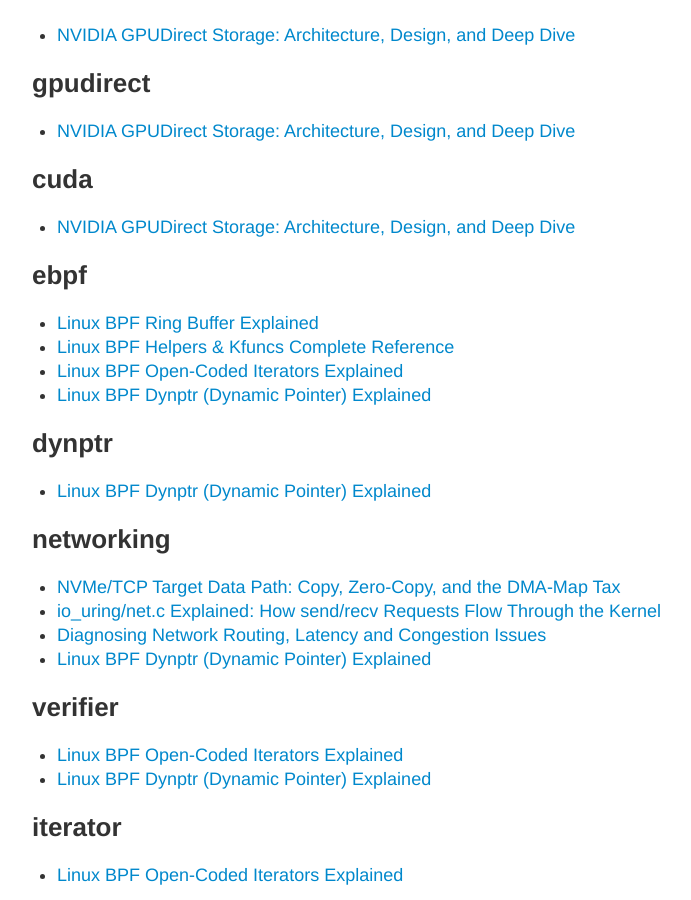
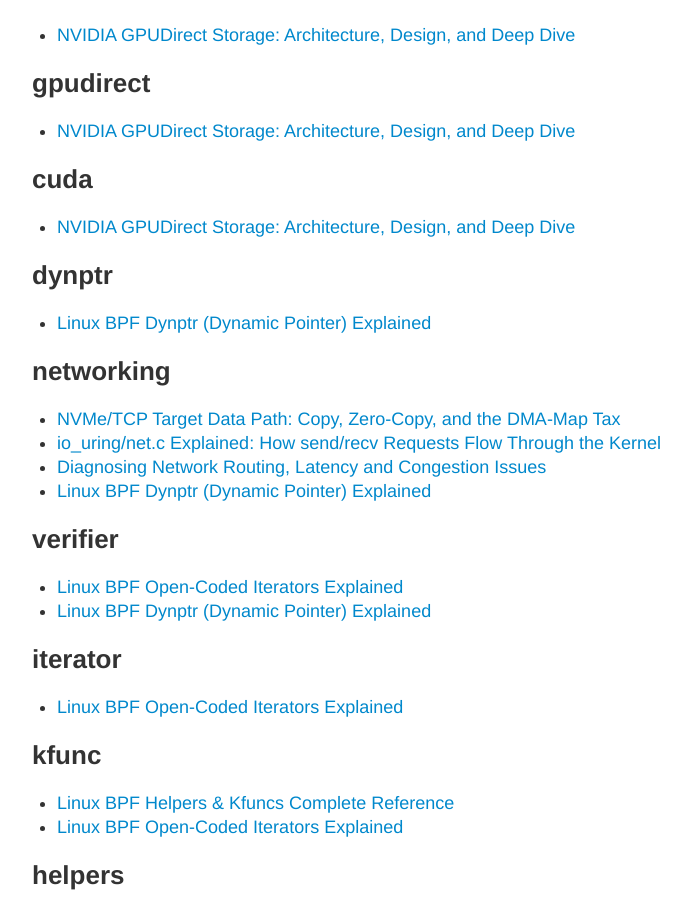
Before and after one commit to ming1/ming1.github.io, a Jekyll site: the page built from tags.html, in a window 1280 px wide and 900 px high, scrolled down 11437 px. Shown: the whole window, without its empty margins (8-699 px from the left). Built offline with Jekyll 4.4.1, drawn with Linux system fonts in a browser that asks for light colours; Markdown is read by kramdown in place of the engine named in the settings; a style sheet for code colours, icons or effects is not loaded.

Commit message:
posts: unify 'ebpf' tag into 'bpf'

```diff
--- a/_posts/2026-03-23-linux-bpf-dynptr-explained.md
+++ b/_posts/2026-03-23-linux-bpf-dynptr-explained.md
@@ -1,7 +1,7 @@
 ---
 title: Linux BPF Dynptr (Dynamic Pointer) Explained
 category: tech
-tags: [linux kernel, bpf, ebpf, dynptr, networking, verifier]
+tags: [linux kernel, bpf, dynptr, networking, verifier]
 ---
 
 title: Linux BPF Dynptr (Dynamic Pointer) Explained
--- a/_posts/2026-03-25-linux-bpf-iterator-explained.md
+++ b/_posts/2026-03-25-linux-bpf-iterator-explained.md
@@ -1,7 +1,7 @@
 ---
 title: Linux BPF Open-Coded Iterators Explained
 category: tech
-tags: [linux kernel, bpf, ebpf, iterator, kfunc, verifier]
+tags: [linux kernel, bpf, iterator, kfunc, verifier]
 ---
 
 title: Linux BPF Open-Coded Iterators Explained
--- a/_posts/2026-03-26-linux-bpf-helpers-kfuncs-reference.md
+++ b/_posts/2026-03-26-linux-bpf-helpers-kfuncs-reference.md
@@ -1,7 +1,7 @@
 ---
 title: Linux BPF Helpers & Kfuncs Complete Reference
 category: tech
-tags: [linux kernel, bpf, ebpf, kfunc, helpers, reference]
+tags: [linux kernel, bpf, kfunc, helpers, reference]
 ---
 
 title: Linux BPF Helpers & Kfuncs Complete Reference
--- a/_posts/2026-03-26-linux-bpf-ringbuf-explained.md
+++ b/_posts/2026-03-26-linux-bpf-ringbuf-explained.md
@@ -1,7 +1,7 @@
 ---
 title: Linux BPF Ring Buffer Explained
 category: tech
-tags: [linux kernel, bpf, ebpf, ringbuf, perf, event]
+tags: [linux kernel, bpf, ringbuf, perf, event]
 ---
 
 title: Linux BPF Ring Buffer Explained
```
